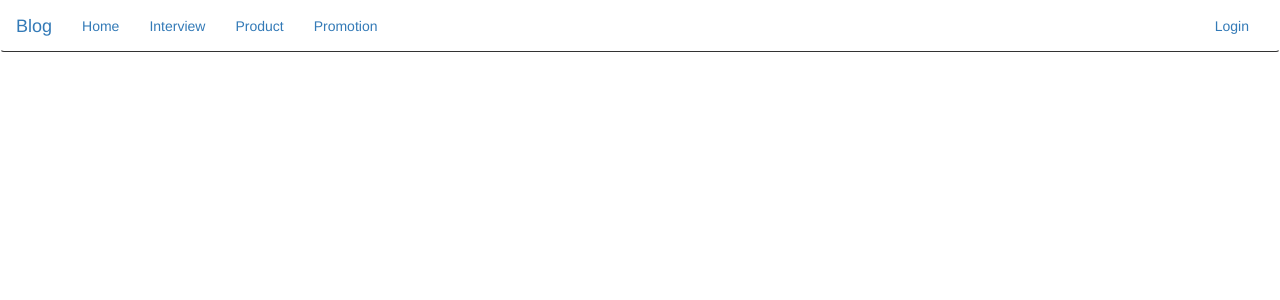
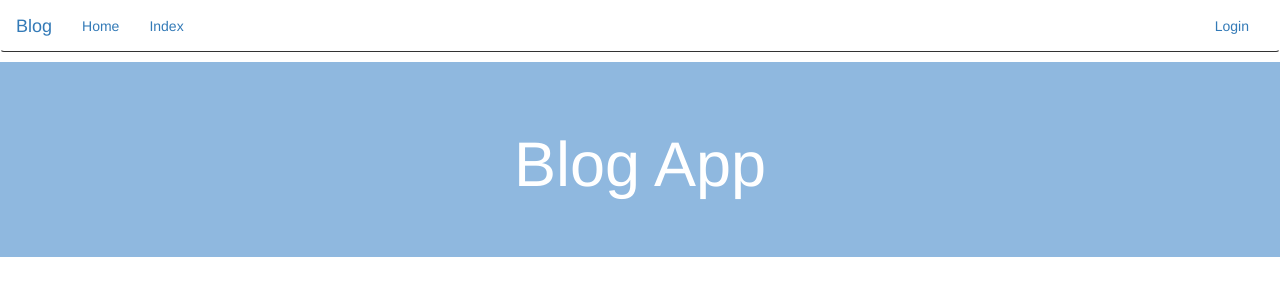
Before and after one commit to umurangamirwa/Blog, a Flask app: template app/templates/index.html in a window 1280 px wide; the page is wider, and only the part inside the window is pictured. Shown: the top 300 px of that part. Run offline with Flask 2, Linux system fonts and the light colour scheme; the template is opened without the code that fills it, so the values that code supplies are empty; some libraries are stand-ins or nearby versions.

Commit message:
add index url in views

```diff
--- a/app/templates/index.html
+++ b/app/templates/index.html
@@ -2,54 +2,7 @@
 {% import 'macros.html' as macro %}
 <!-- Content block -->
 {%block content%}
-<!-- <div class="jumbotron text-center" style="background-color:darkgray; color: #fff; margin: 10px -100px 30px -100px;">
-    <h1>Pitch App</h1>
+ <div class="jumbotron text-center" style="background-color:rgb(143, 184, 223); color: #fff; margin: 10px -100px 30px -100px;">
+    <h1>Blog App</h1>
 </div>
-
-<div class="container">
-    <div class="row">
-        <div class="col-md-6">
-            <div class="well well-lg">
-                <h3 style="color: black;" class="text-center">Interview Pitches</h3>
-                <div class="row">
-                  <div class="col-md-4"></div>
-                  <div class="col-md-4"><a href="{{url_for('main.interview')}}" class="btn -center" style="background-color:teal; color: #fff;">View Pitches</a></div>
-                  <div class="col-md-4"></div>
-                </div>
-            </div>
-        </div>
-        <div class="col-md-6">
-            <div class="well well-lg">
-                <h3 style="color: black;" class="text-center">Product Pitches</h3>
-                <div class="row">
-                  <div class="col-md-4"></div>
-                  <div class="col-md-4"><a href="{{url_for('main.product')}}" class="btn -center" style="background-color: teal; color: #fff;">View Pitches</a></div>
-                  <div class="col-md-4"></div>
-                </div>
-            </div>
-        </div>
-    </div>
-    <div class="row">
-      <div class="col-md-6">
-          <div class="well well-lg">
-              <h3 style="color: black;" class="text-center">Promotion Pitches</h3>
-              <div class="row">
-                <div class="col-md-4"></div>
-                <div class="col-md-4"><a href="{{url_for('main.promotion')}}" class="btn -center" style="background-color: teal; color: #fff;">View Pitches</a></div>
-                <div class="col-md-4"></div>
-              </div>
-          </div>
-      </div>
-      <div class="col-md-6">
-          <div class="well well-lg">
-              <h3 style="color: black;" class="text-center">Pickup Lines Pitches</h3>
-              <div class="row">
-                <div class="col-md-4"></div>
-                <div class="col-md-4"><a href="{{url_for('main.pickup')}}" class="btn -center" style="background-color:teal; color: #fff;">View Pitches</a></div>
-                <div class="col-md-4"></div>
-              </div>
-          </div>
-      </div>
-    </div>
-</div> -->
 {%endblock%}
--- a/app/templates/navbar.html
+++ b/app/templates/navbar.html
@@ -12,9 +12,10 @@
         <div class="navbar-collapse collapse">
                 <ul class="nav navbar-nav">
                     <li><a href="/">Home</a></li>
-                    <li><a href="{{url_for('main.interview')}}">Interview</a></li>
+                    <li><a href="{{url_for('main.index')}}">Index</a></li>
+                    <!-- <li><a href="{{url_for('main.interview')}}">Interview</a></li>
                     <li><a href="{{url_for('main.product')}}">Product</a></li>
-                    <li><a href="{{url_for('main.promotion')}}">Promotion</a></li>
+                    <li><a href="{{url_for('main.promotion')}}">Promotion</a></li> -->
                 </ul>
 
                 <ul class="nav navbar-nav navbar-right">
```
Also changed, not shown: app/main/views.py (+3 -34 lines).
